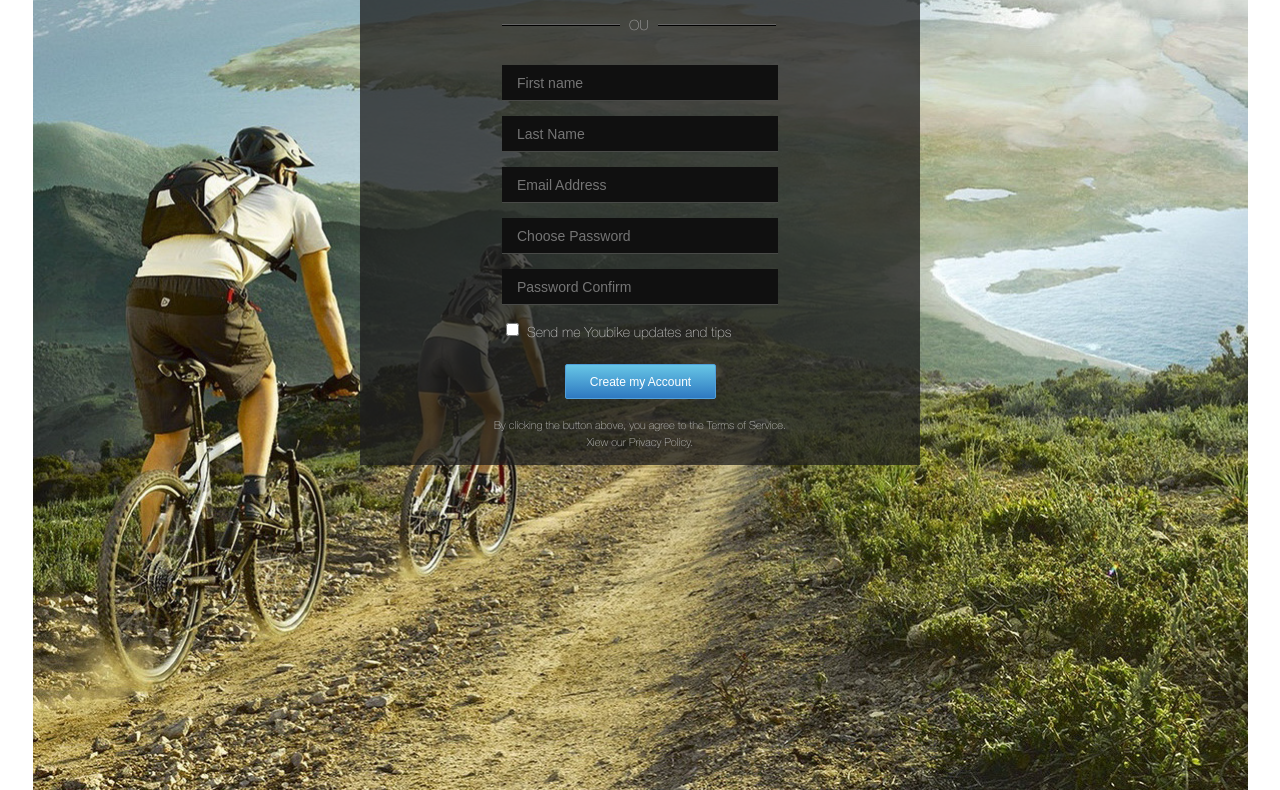
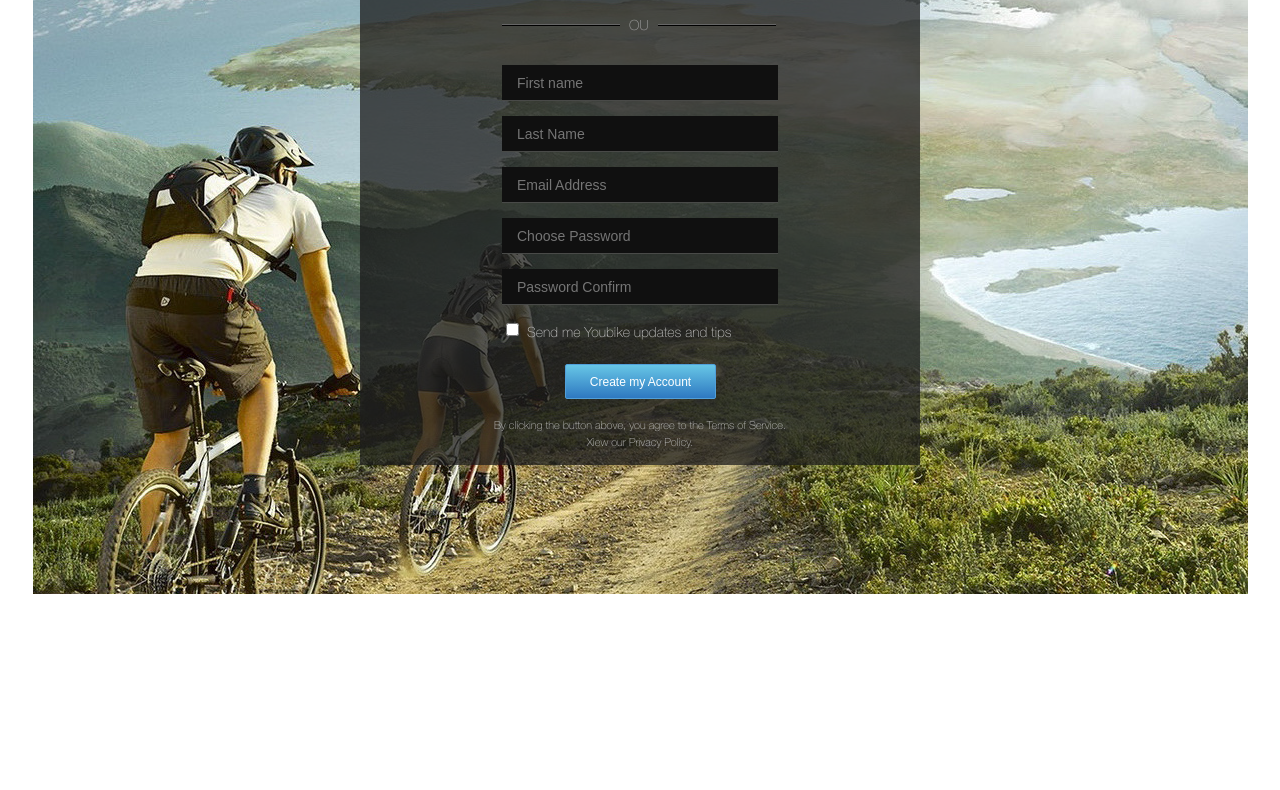
Before and after one commit to ksahipuk/Homework5_form, a plain HTML site: page index.html in a window 1280 px wide. Shown: the part 242-1032 px from the top of the page. After the commit the page ends 836 px from the top, so only its background shows below. Drawn offline with Linux system fonts and the light colour scheme; files whose address does not match are found by name.

```diff
--- a/css/style.css
+++ b/css/style.css
@@ -134,7 +134,7 @@ body {
 
 .main-content {
     width: 1215px;
-    height: 1029px;
+    height: 100%;
     background-image: url('../img/bg-img.jpg');
     -webkit-background-size: cover;
     background-size: cover;
```
